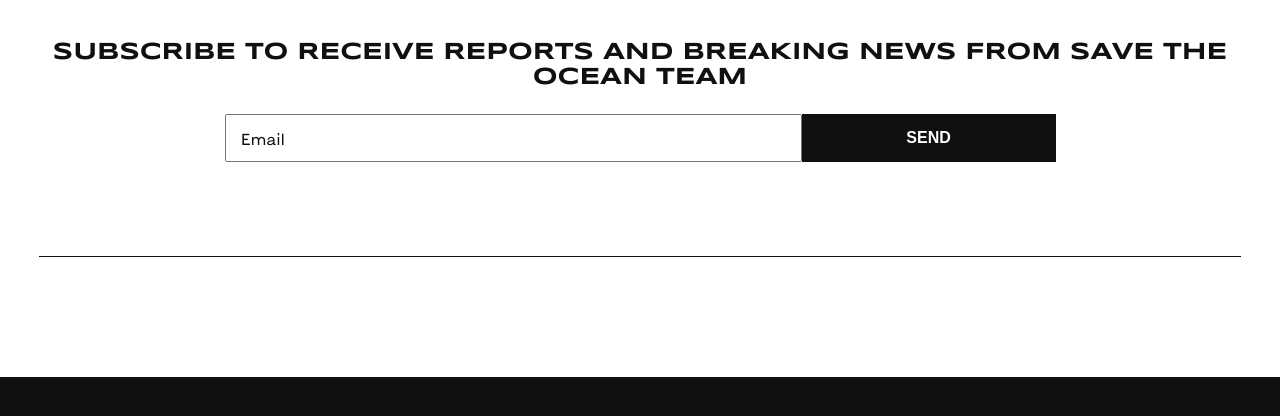
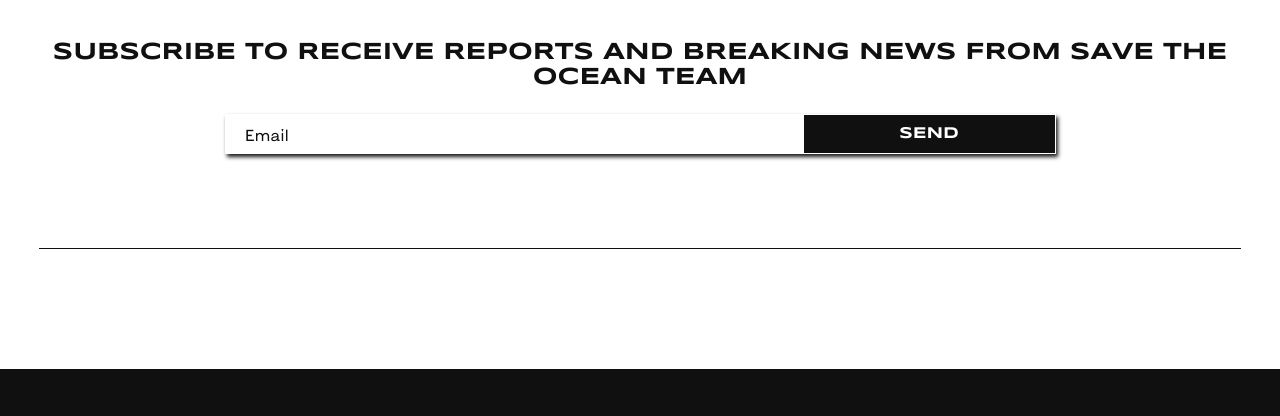
Before and after one commit to Anton-Liada/landing-Ocean, a website built with Parcel: page src/index.html in a window 1280 px wide. Shown: the part 1290-1706 px from the top of the page. Built offline with nearby package versions, Linux system fonts and the light colour scheme.

Commit message:
Typos were corrected and subscription form was reworked

```diff
--- a/src/index.html
+++ b/src/index.html
@@ -26,11 +26,7 @@
       <header class="header page__header container" id="header">
         <div class="header__wrapper">
           <h1 class="logo">
-            Save
-            <span class="logo__span">
-              the
-            </span>
-            Ocean
+            Save<span class="logo__span">the</span>Ocean
           </h1>
 
           <div class="header__right">
@@ -40,7 +36,7 @@
               </a>
 
               <span class="header__link-description">
-                Mo-Fri 9:00-18:00
+                Mon-Fri 9:00-18:00
               </span>
             </div>
 
@@ -190,7 +186,7 @@
                   contact-list__link-description--size
                 "
               >
-                Mo-Fri 9:00-18:00
+                Mon-Fri 9:00-18:00
               </p>
             </li>
 
@@ -604,24 +600,23 @@
               team
             </h2>
 
-            <form
-              class="form subscribe-section__form"
-              novalidate method="get"
-              name="subscribe-form"
-            >
-              <label class="form__label">
-                <input
-                  type="email"
-                  class="form__input"
-                  placeholder="Email"
-                  required
-                />
-              </label>
+            <div class="form-container subscribe-section__form">
+              <div class="form-content">
+                <form class="form" action=".">
+                  <input
+                    class="form__add-email"
+                    type="email"
+                    placeholder="Email"
+                    required
+                  >
+                  <button class="form__submit-email" type="submit">
+                    <span class="form__before-submit">Send</span>
+                    <span class="form__after-submit">Thank you for subscribing!</span>
+                   </button>
+                </form>
+              </div>
+            </div>
 
-              <button class="form__button" type="submit">
-                send
-              </button>
-            </form>
           </div>
         </section>
       </main>
@@ -629,11 +624,7 @@
       <footer class="footer page__footer">
         <div class="container">
           <a href="#" class="logo logo--color footer__logo">
-            Save
-            <span class="logo__span">
-              the
-            </span>
-            Ocean
+            Save<span class="logo__span">the</span>Ocean
           </a>
 
           <div class="footer__wrapper">
@@ -734,11 +725,11 @@
               <ul class="contact-list">
                 <li class="contact-list__item">
                   <a href="tel:380931232323" class="contact-list__link">
-                    +38( 093 ) 123-23-23
+                    +38 ( 093 ) 123-23-23
                   </a>
 
                   <p class="contact-list__link-description">
-                    Mo-Fri 9:00-18:00
+                    Mon-Fri 9:00-18:00
                   </p>
                 </li>
 
--- a/src/scripts/main.js
+++ b/src/scripts/main.js
@@ -14,23 +14,21 @@
 function handleFormSubmit(event) {
   event.preventDefault();
 
-  const input = document.querySelector('.form__input');
+  const input = document.querySelector('.form__add-email');
+  const button = document.querySelector('.form__submit-email');
 
   const pattern =
     /^(([^<>()\[\]\\.,;:\s@']+(\.[^<>()\[\]\\.,;:\s@']+)*)|('.+'))@((\[[0-9]{1,3}\.[0-9]{1,3}\.[0-9]{1,3}\.[0-9]{1,3}\])|(([a-zA-Z\-0-9]+\.)+[a-zA-Z]{2,}))$/;
 
   if (!pattern.test(input.value.trim())) {
-    input.classList.add('invalid');
-    setTimeout(() => {
-      input.classList.remove('invalid');
-    }, 2000);
+    return;
   } else {
     input.value = '';
 
-    input.classList.add('valid');
+    applicantForm.classList.add("done");
     setTimeout(() => {
-      input.classList.remove('valid');
-    }, 2000);
+      applicantForm.classList.remove("done");
+    }, 2500);
   }
 }
 
--- a/src/styles/blocks/_header.scss
+++ b/src/styles/blocks/_header.scss
@@ -29,7 +29,12 @@
     }
   }
 
+  &__link-description {
+    @include font-style($fw-400, $fs-13, 13px, $color-gray);
+  }
+
   &__link-phone {
+    margin-bottom: 11px;
     @include hover(text-shadow, $shadow-blue);
   }
 
--- a/src/styles/common/_dark-theme.scss
+++ b/src/styles/common/_dark-theme.scss
@@ -106,7 +106,7 @@
     border-color: $color-white;
   }
 
-  & .form__button {
+  & .form__submit-email {
     background-color: $color-blue;
     @include hover(background-color, $color-aqua);
   }
--- a/src/styles/common/_form.scss
+++ b/src/styles/common/_form.scss
@@ -1,69 +1,127 @@
 @import "../utils";
 
-.form {
+.form-container {
+  width: 100%;
+  height: 100%;
   display: flex;
-  flex-direction: column;
-  margin-left: auto;
-  margin-right: auto;
+  align-items: center;
+  justify-content: center;
+}
+
+.form-content {
+  width: 100%;
+  height: 40px;
+  box-shadow: 2px 3px 4px $color-dark-gray;
+  overflow: hidden;
 
   @include pad {
-    flex-direction: row;
     width: 624px;
   }
 
   @include desktop {
     width: 831px;
   }
-
-  &__label {
-    width: 100%;
 }
 
-  &__input {
+.form {
+  display: flex;
+  flex-direction: column;
+  position: relative;
   width: 100%;
-    height: 48px;
-    margin-bottom: 16px;
-    padding-left: 14px;
+  height: 100%;
 
+  &__add-email {
+    position: absolute;
+    top: 0;
+    left: 0;
+    width: 100%;
+    height: 100%;
+    padding: 0 20px;
     font-family: $ff-kyiv;
-    @include font-style($fw-400, $fs-16, 22px);
+    @include font-style($fw-400, $fs-16, 16px);
+    border: none;
     outline: none;
 
+    @include wxga {
+      font-size: $fs-18;
+    }
+  }
+
+  &__submit-email {
+    font-family: $ff-syncopate;
+    @include font-style($fw-700, $fs-14, 0, $color-white);
+    background: $color-black2;
+    @include hover(background-color, $color-blue);
+
     @include pad {
-      margin-bottom: 0;
+      font-size: $fs-16;
     }
 
     @include wxga {
-      font-size: 18px;
-      line-height: 24px;
+      font-size: $fs-18;
     }
   }
 
-  &__button {
-    height: 48px;
-    width: 100%;
-    @include font-style($fw-700, $fs-16, 22px, $color-white);
+  &__submit-email {
+    position: absolute;
+    top: 0;
+    right: 0;
+    height: calc(100% - 2px);
+    width: 100px;
+    border: none;
+    outline: none;
+    margin: 1px;
+    padding: 0 20px;
+    cursor: pointer;
     text-transform: uppercase;
-    background-color: $color-black2;
-    border: none;
-    @include hover(background-color,$color-blue);
+    color: $color-white;
+    transition: all $transition-time ease-in-out;
 
     @include pad {
-      width: 50%;
+      width: 208px;
     }
 
     @include desktop {
-      width: 44%;
+      width: 251px;
     }
+
+    &:active {
+      background-color: $color-aqua;
     }
   }
 
-.invalid {
-  border: 2px solid $color-red;
-  color: $color-red;
+  &.done &__submit-email {
+    width: calc(100% - 2px);
+    background: $color-aqua;
   }
 
-.valid {
-  border: 2px solid $color-green;
-  color: $color-green;
+  &__submit-email
+  &__before-submit,
+  &__submit-email
+  &__after-submit {
+    position: absolute;
+    top: 0;
+    left: 0;
+    width: 100%;
+    height: 100%;
+    text-align: center;
+    line-height: 38px;
+    transition: all $transition-time ease-in-out;
   }
+
+  &.done &__submit-email &__before-submit,
+  &:not(.done) &__submit-email &__after-submit {
+    visibility: hidden;
+    opacity: 0;
+  }
+
+  & &__submit-email &__after-submit {
+    transition-delay: $transition-time;
+  }
+
+  &:not(.done) &__submit-email &__before-submit,
+  &.done &__submit-email &__after-submit {
+    visibility: visible;
+    opacity: 1;
+  }
+}
--- a/src/styles/utils/_vars.scss
+++ b/src/styles/utils/_vars.scss
@@ -11,8 +11,6 @@
 $color-light-gray: #efefef;
 $color-aqua: #1485c5;
 $color-dark-theme: #191919;
-$color-red: rgb(255, 0, 0);
-$color-green: rgb(23, 206, 23);
 
 //fonts
 $ff-syncopate: "Syncopate", sans-serif;
```
Also changed, not shown: src/main.css, 2 other files. Lines whose indentation alone changed are shown as unchanged.
